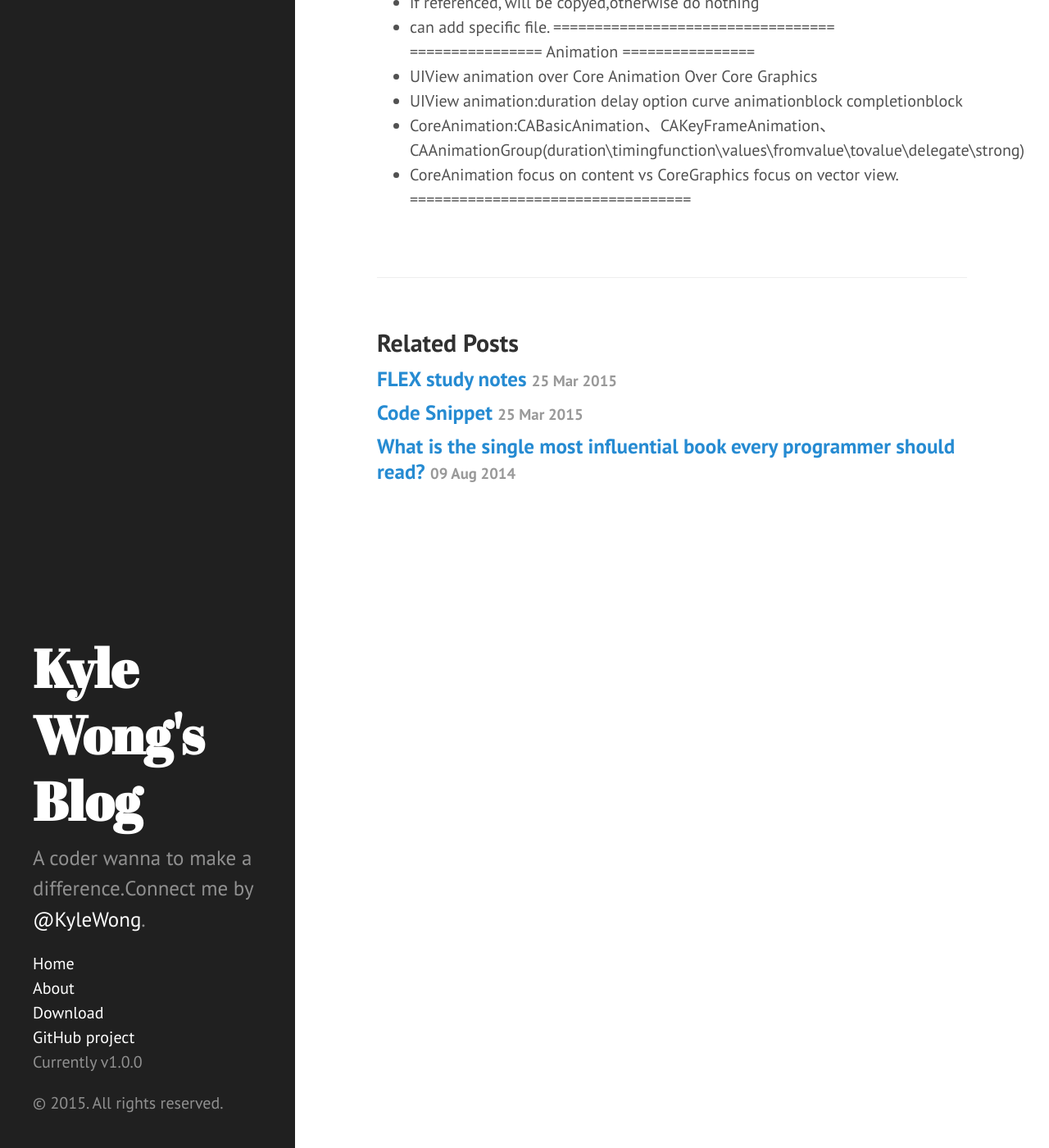
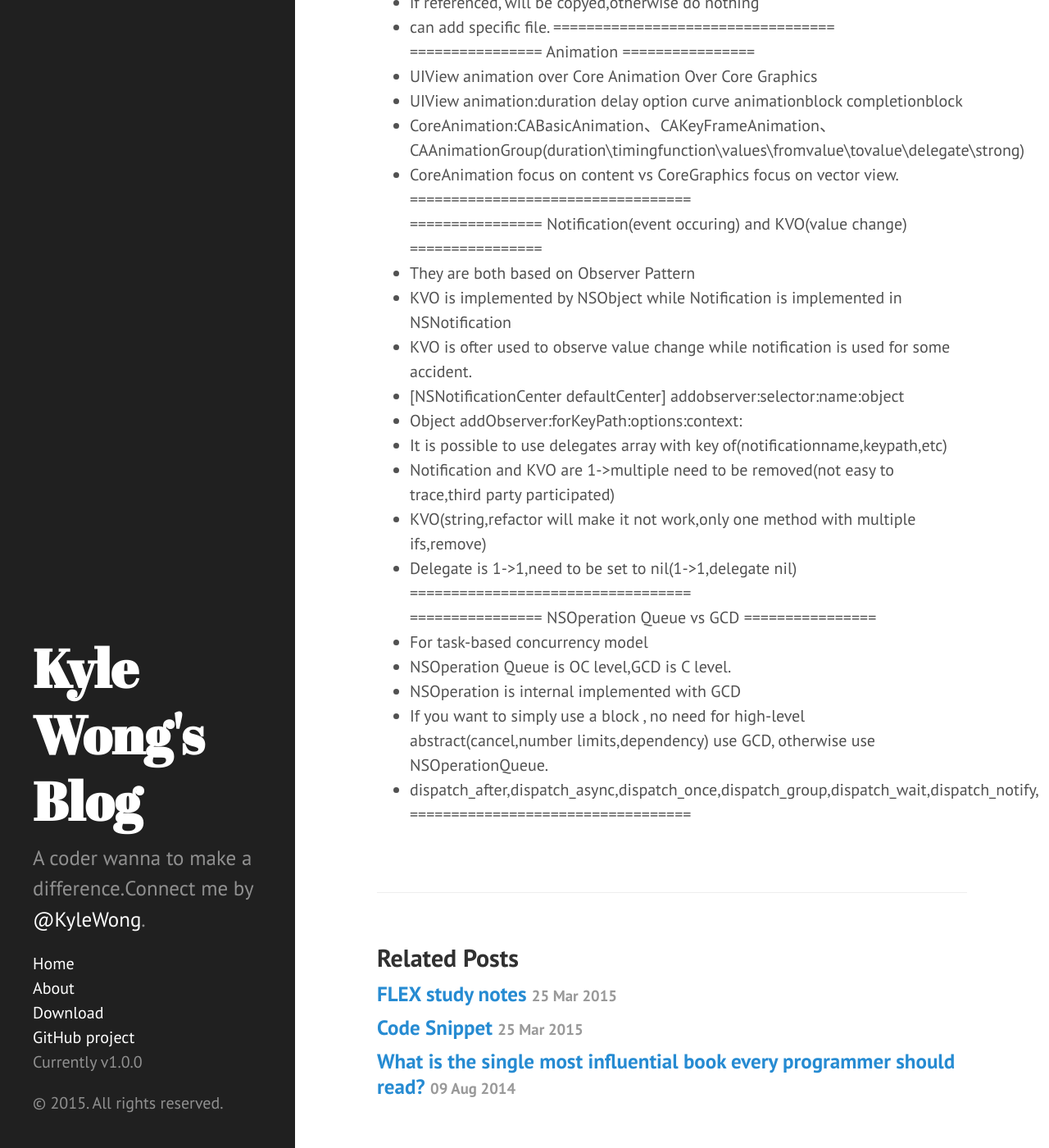
Before and after one commit to kangwang1988/kangwang1988.github.io, a Jekyll site: the page built from _posts/2015-05-10-iOS-study-note.md, in a window 1280 px wide and 1400 px high, scrolled down 1792 px. Shown: the whole window at 82% size. Built offline with Jekyll 4.4.1, drawn with Linux system fonts in a browser that asks for light colours; Markdown is read by kramdown in place of the engine named in the settings.

Commit message:
Update 2015-05-10-iOS-study-note.md

```diff
--- a/_posts/2015-05-10-iOS-study-note.md
+++ b/_posts/2015-05-10-iOS-study-note.md
@@ -91,3 +91,21 @@ To analyze crash logs, we have two options:
 - CoreAnimation:CABasicAnimation、CAKeyFrameAnimation、CAAnimationGroup(duration\timingfunction\values\fromvalue\tovalue\delegate\strong)
 - CoreAnimation focus on content vs CoreGraphics focus on vector view.
 ==================================<br>
+================ Notification(event occuring) and KVO(value change)  ================<br>
+- They are both based on Observer Pattern
+- KVO is implemented by NSObject while Notification is implemented in NSNotification
+- KVO is ofter used to observe value change while notification is used for some accident.
+- [NSNotificationCenter defaultCenter] addobserver:selector:name:object
+- Object addObserver:forKeyPath:options:context:
+- It is possible to use delegates array with key of(notificationname,keypath,etc)
+- Notification and KVO are 1->multiple need to be removed(not easy to trace,third party participated)
+- KVO(string,refactor will make it not work,only one method with multiple ifs,remove)
+- Delegate is 1->1,need to be set to nil(1->1,delegate nil)
+==================================<br>
+================ NSOperation Queue vs GCD  ================<br>
+- For task-based concurrency model
+- NSOperation Queue is OC level,GCD is C level.
+- NSOperation is internal implemented with GCD
+- If you want to simply use a block , no need for high-level abstract(cancel,number limits,dependency) use GCD, otherwise use NSOperationQueue.
+- dispatch_after,dispatch_async,dispatch_once,dispatch_group,dispatch_wait,dispatch_notify,
+==================================<br>
```
